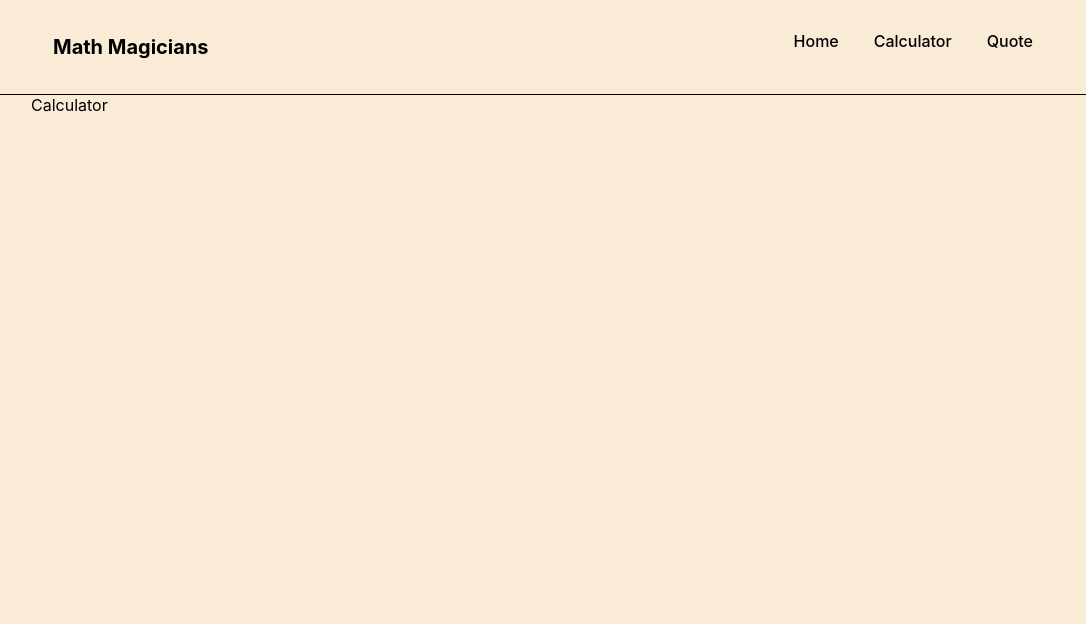
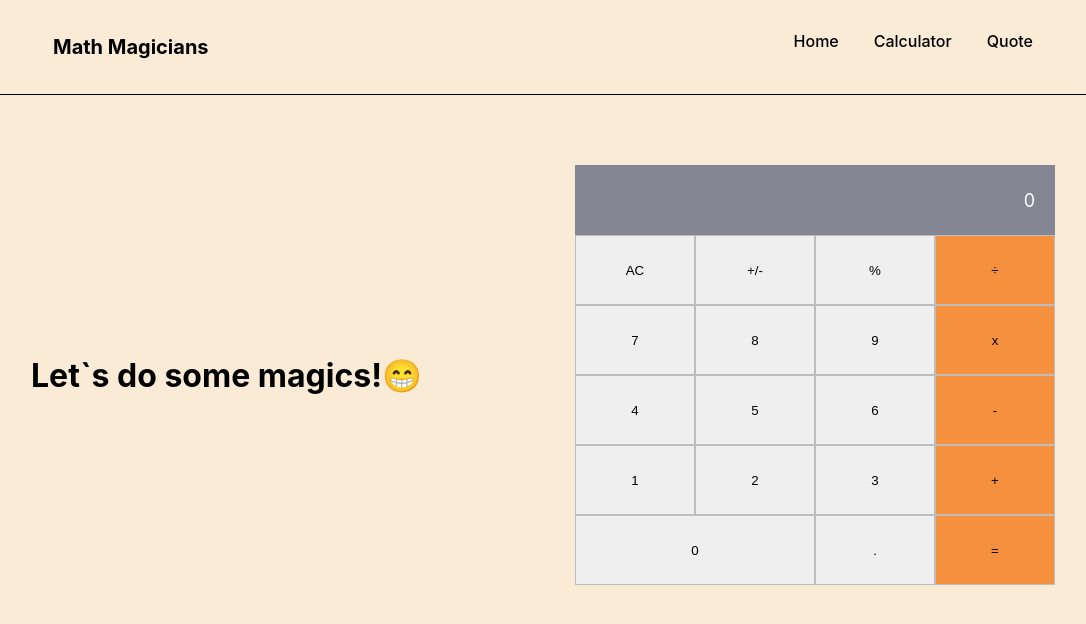
Before and after one commit to hansderly/math-magicians, a React (Create React App) app: page /calculator in a window 1280 px wide. Shown: the top 624 px of the page, without its empty margins (97-1183 px from the left). Built offline with nearby package versions, Linux system fonts and the light colour scheme.

Commit message:
complete calculator page

```diff
--- a/src/pages/Calculator/Calculator.js
+++ b/src/pages/Calculator/Calculator.js
@@ -1,10 +1,19 @@
 import React from 'react';
-import { Screen } from '../../components';
+import { Screen, Calculator as CalculatorComponent } from '../../components';
+
+import styles from './Calculator.module.css';
 
 function Calculator() {
   return (
     <Screen>
-      <div>Calculator</div>
+      <div className={styles.container}>
+        <div>
+          <h1>Let`s do some magics!😁</h1>
+        </div>
+        <div>
+          <CalculatorComponent />
+        </div>
+      </div>
     </Screen>
   );
 }
--- /dev/null
+++ b/src/pages/Calculator/Calculator.module.css
@@ -0,0 +1,10 @@
+.container {
+  display: flex;
+  justify-content: space-between;
+  align-items: center;
+  height: 70vh;
+}
+
+.container p {
+  font-size: 70px;
+}
```
